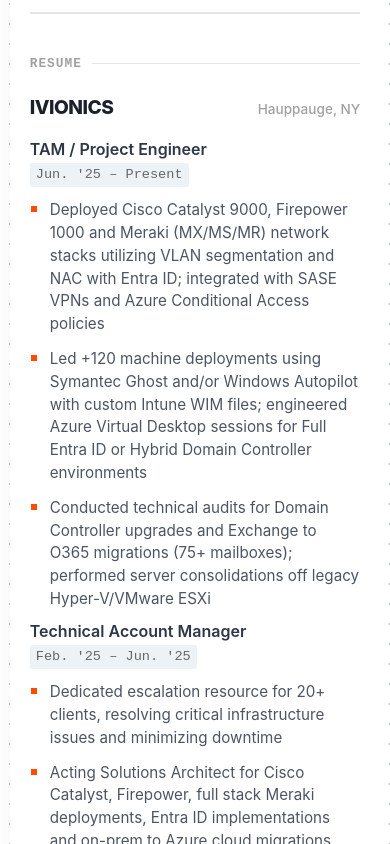
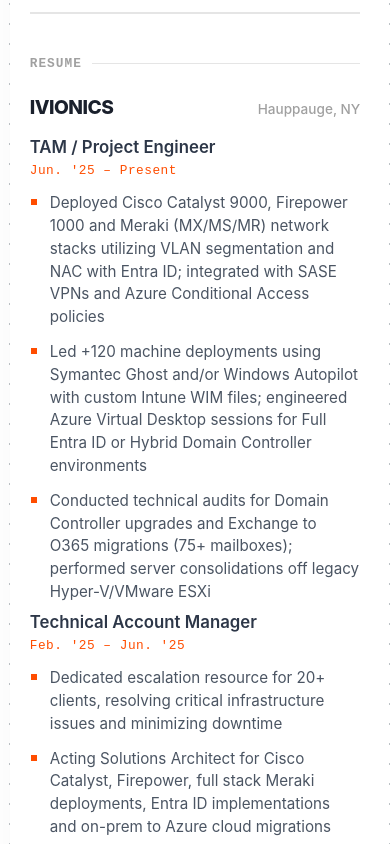
Before and after one commit to armanmodiri/website-portfolio, a plain HTML site: page index.html in a window 390 px wide. Shown: the part 1540-2384 px from the top of the page. Drawn offline with Linux system fonts and the light colour scheme; no server answers.

Commit message:
Changing resume date on mobile

```diff
--- a/style.css
+++ b/style.css
@@ -462,47 +462,33 @@
     display: block;
 }
 
-/* --- MOBILE MODAL FIXES --- */
-@media (max-width: 768px) {
-    .modal-content {
-        width: 90%;          /* Fit within the screen width */
-        max-height: 85vh;    /* Leave room for browser bars */
-        margin: 10% auto;    /* Center it vertically */
-        padding: 20px;       /* Reduce padding so content fits */
-        overflow-y: auto;    /* Enable scrolling INSIDE the modal */
+/* --- MOBILE RESUME HEADER FIX (POLISHED) --- */
+@media (max-width: 600px) {
+    /* 1. Stack them vertically */
+    .role-block .entry-header {
+        flex-direction: column;
+        align-items: flex-start;
+        gap: 4px; /* Give it slight breathing room */
+        margin-bottom: 8px; /* Push the bullet points down slightly */
     }
 
-    .modal-header {
-        flex-direction: row; /* Keep title and close button side-by-side */
-        align-items: center;
-        justify-content: space-between;
+    /* 2. REMOVE the "Boxy" look for the date */
+    .role-block .date-tag {
+        background: none;      /* Remove grey background */
+        padding: 0;            /* Remove padding */
+        border-radius: 0;
+
+        /* 3. Style it as a clean Subtitle */
+        font-size: 0.8rem;
+        color: var(--magma-orange); /* Make it pop (Orange) OR use #888 for subtle grey */
+        font-weight: 500;
+        letter-spacing: 0.5px;
+        display: block;        /* Ensure it takes its own line */
     }
 
-    .close-btn {
-        font-size: 2rem;     /* Make the X easy to tap */
-        padding: 10px;       /* Increase tap target size */
-        margin-left: 10px;   /* Ensure it doesn't overlap text */
-    }
-
-    .modal-code {
-        font-size: 0.8rem;   /* Shrink code text slightly for mobile */
-        overflow-x: auto;    /* Allow code to scroll sideways */
+    /* Optional: Make the Title slightly larger to establish hierarchy */
+    .role-title {
+        font-size: 1.05rem;
+        line-height: 1.2;
     }
 }
-
-@media (max-width: 600px) {
-    /* Target the specific headers in the resume */
-    .role-block .entry-header {
-        flex-direction: column; /* Stack items vertically */
-        align-items: flex-start; /* Align both to the left */
-        gap: 2px; /* Small space between Title and Date */
-    }
-
-    /* Make the date slightly smaller and grey so it looks like a subtitle */
-    .role-block .date-tag {
-        font-size: 0.85rem;
-        color: #666;
-        margin-left: 0; /* Remove any previous left margins */
-        font-weight: normal;
-    }
-}
```
